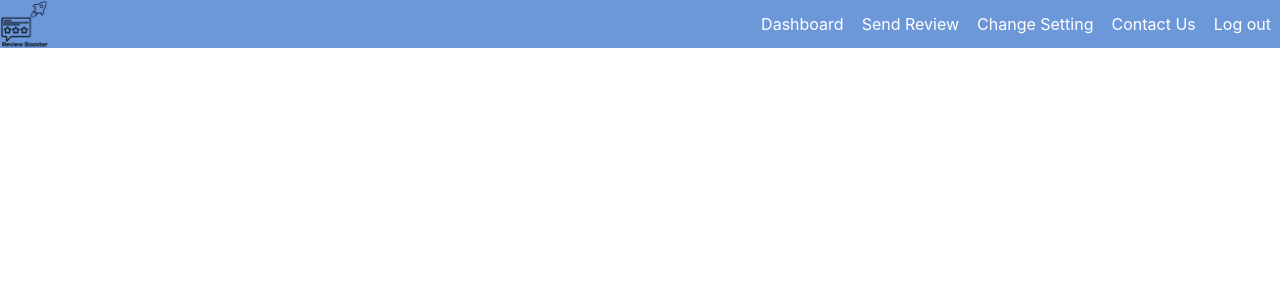
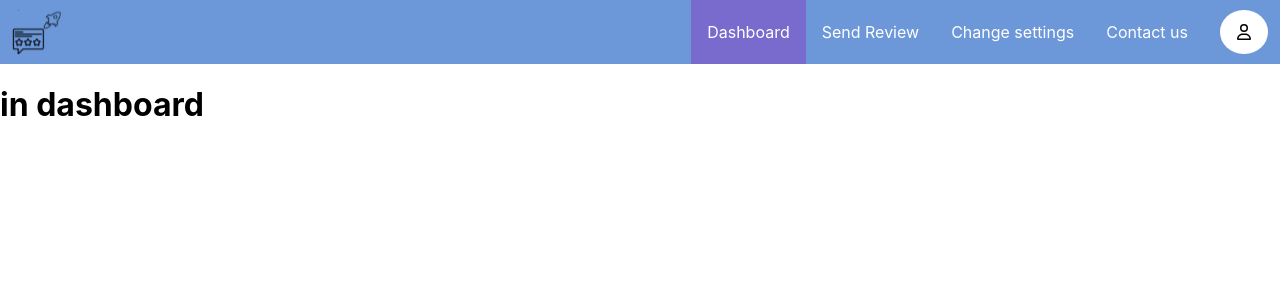
Before and after one commit to ayush9090/review-booster-frontend, a React (Create React App) app: page /home in a window 1280 px wide. Shown: the top 300 px of the page. Built offline with nearby package versions, Linux system fonts and the light colour scheme; no server answers; sample sign-in values are in the browser's storage.

Commit message:
upto date for merge

```diff
--- a/src/components/Navbar/Navbarstyle.tsx
+++ /dev/null
@@ -1,30 +0,0 @@
-import styled from "styled-components";
-
-export const Nav = styled.div`
-  background-color: #6c98da;
-  display: flex;
-  align-items: center;
-  height: 6vh;
-`;
-
-export const Ul = styled.div`
-  display: flex;
-  align-items: center;
-  width: 90%;
-  height: 100%;
-  justify-content: flex-end;
-  margin-left: auto;
-`;
-export const Img = styled.div`
-  height: 100%;
-  width: 10%;
-`;
-export const Li = styled.div`
-  list-style: none;
-  display: flex;
-  height: 100%;
-  align-items: center;
-  padding-left: 9px;
-  padding-right: 9px;
-  color: white;
-`;
--- a/src/components/navbar/Navbar.tsx
+++ b/src/components/navbar/Navbar.tsx
@@ -1,150 +1,82 @@
-import React, { useContext, useEffect, useState } from "react";
-import { Nav, Ul, Img, Li } from "./Navbarstyle";
-import Logo from "../assets/logos/Logo.png";
-import { AuthContext } from "../../context/AuthWrapper";
-import { onAuthStateChanged } from "firebase/auth";
-import { auth } from "../../config/Firebase";
+import React, { useState } from "react";
 import { useNavigate } from "react-router-dom";
-import Dashboard from "../Dashboard/Dashboard";
+import ChangeSettings from "../../features/ChangeSettings/ChangeSettings";
+import ContactUs from "../../features/ContactUs/ContactUs";
+import Dashboard from "../../features/Dashboard/Dashboard";
+import SendReview from "../../features/SendReview/SendReview";
+import ProfileIcon from "../assets/logos/ProfileIcon";
+import ReviewBoosterIcon from "../assets/logos/ReviewBoosterIcon";
+import {
+  NavContainer,
+  TabsOptionsContainer,
+  Option,
+  Tabs,
+  Profile,
+  ProfileIconBg,
+} from "./NavbarStyles";
 
-const Navbar = () => {
-  const [activeLink, setActiveLink] = React.useState<string>("/dashboard");
-  const [shownavOption, setShownavOption] = React.useState("Dashboard");
-  const { logout, user } = useContext(AuthContext);
+const Navbar: React.FC = () => {
   let navigate = useNavigate();
 
-  const [tabs, setTabs] = useState([
+  const NavOptions = [
     {
-      key: "dashboard",
+      key: "Dashboard",
+      value: "Dashboard",
       isSelected: true,
     },
     {
-      key: "review",
+      key: "Send Review",
+      value: "Send Review",
       isSelected: false,
     },
     {
-      key: "setting",
+      key: "Change settings",
+      value: "Change settings",
       isSelected: false,
     },
     {
-      key: "contactus",
+      key: "Contact us",
+      value: "Contact us",
       isSelected: false,
     },
-    {
-      key: "logout",
-      isSelected: false,
-    },
-  ]);
-  useEffect(() => {
-    onAuthStateChanged(auth, (user) => {
-      if (user) {
-        console.log("user", user);
-      } else {
-        navigate("/login");
-      }
-    });
-  }, [user]);
+  ];
 
-  const onClickLogout = async () => {
-    setShownavOption("logout");
+  const [currentSelected, setCurrentSelected] = useState("Dashboard");
 
-    const res = await logout();
-    const updatedTabs = tabs.map((tab) => ({
-      ...tab,
-      isSelected: tab.key === "logout",
-    }));
-    setTabs(updatedTabs);
-  };
-
-  const onClickDashboard = () => {
-    setShownavOption("dashboard");
-    const updatedTabs = tabs.map((tab) => ({
-      ...tab,
-      isSelected: tab.key === "dashboard",
-    }));
-    setTabs(updatedTabs);
-  };
-
-  const onClickReview = () => {
-    setShownavOption("review");
-    const updatedTabs = tabs.map((tab) => ({
-      ...tab,
-      isSelected: tab.key === "review",
-    }));
-    setTabs(updatedTabs);
-  };
-
-  const onClickSetting = () => {
-    setShownavOption("setting");
-    const updatedTabs = tabs.map((tab) => ({
-      ...tab,
-      isSelected: tab.key === "setting",
-    }));
-    setTabs(updatedTabs);
-  };
-
-  const onClickContact = () => {
-    setShownavOption("contactus");
-    const updatedTabs = tabs.map((tab) => ({
-      ...tab,
-      isSelected: tab.key === "contactus",
-    }));
-    setTabs(updatedTabs);
+  const onClickOption = (key: string) => {
+    setCurrentSelected(key);
   };
 
   return (
     <>
-      <Nav>
-        <Img>
-          <img
-            src={Logo}
-            alt="Logo"
-            style={{ height: "100%", marginRight: "50px" }}
-          />
-        </Img>
-        <Ul>
-          <Li
-            onClick={onClickDashboard}
-            style={{
-              backgroundColor: shownavOption === "dashboard" ? "#796BCD" : "",
-            }}
-          >
-            Dashboard
-          </Li>
-          <Li
-            onClick={onClickReview}
-            style={{
-              backgroundColor: shownavOption === "review" ? "#796BCD" : "",
-            }}
-          >
-            Send Review
-          </Li>
-          <Li
-            onClick={onClickSetting}
-            style={{
-              backgroundColor: shownavOption === "setting" ? "#796BCD" : "",
-            }}
-          >
-            Change Setting
-          </Li>
-          <Li
-            onClick={onClickContact}
-            style={{
-              backgroundColor: shownavOption === "contactus" ? "#796BCD" : "",
-            }}
-          >
-            Contact Us
-          </Li>
-          <Li
-            style={{
-              backgroundColor: shownavOption === "logout" ? "#796BCD" : "",
-            }}
-            onClick={onClickLogout}
-          >
-            Log out
-          </Li>
-        </Ul>
-      </Nav>
+      <NavContainer>
+        <ReviewBoosterIcon height={"125"} width={"74"} />
+        <TabsOptionsContainer>
+          <Tabs>
+            {NavOptions.map((option) => {
+              return (
+                <Option
+                  style={{ color: "#ffffff" }}
+                  currentSelectd={currentSelected === option.key}
+                  onClick={() => onClickOption(option.key)}
+                >
+                  {option.value}
+                </Option>
+              );
+            })}
+          </Tabs>
+          <Profile onClick={() => navigate("/profile")}>
+            <ProfileIconBg>
+              <ProfileIcon />
+            </ProfileIconBg>
+          </Profile>
+        </TabsOptionsContainer>
+      </NavContainer>
+      <ProfileIconBg />
+      {currentSelected === "Dashboard" && <Dashboard />}
+      {currentSelected === "Send Review" && <SendReview />}
+      {currentSelected === "Change settings" && <ChangeSettings />}
+      {currentSelected === "Contact us" && <ContactUs />}
     </>
   );
 };
--- a/src/features/Home/Components/Home.tsx
+++ b/src/features/Home/Components/Home.tsx
@@ -4,8 +4,6 @@ import { useNavigate } from "react-router-dom";
 import { onAuthStateChanged } from "firebase/auth";
 import { auth } from "../../../config/Firebase";
 import Navbar from "../../../components/navbar/Navbar";
-import Dashboard from "../../../components/Dashboard/Dashboard";
-import Sendreview from "../../../components/Sendreview/Sendreview";
 
 const Home: React.FC = () => {
   const { logout, user } = useContext(AuthContext);
--- a/src/features/SendReview/SendReview.tsx
+++ b/src/features/SendReview/SendReview.tsx
@@ -1,10 +1,53 @@
-import React, { useState } from "react";
+import React, { FormEvent, useContext, useEffect, useState } from "react";
+import logo from "../assets/logos/Logo.png";
+import { AuthContext } from "../../context/AuthWrapper";
+import { useNavigate } from "react-router-dom";
+import { useMediaQuery } from "react-responsive";
+import {
+  AddGuest,
+  Container,
+  Textspan,
+  FlexboxColumn,
+  Items,
+  StyledIcon,
+  Input,
+  SendreviewButton,
+  DropdownOption,
+  DropdownSelect,
+} from "./SendReviewStyles";
+import { faUserPlus, faFileExcel } from "@fortawesome/free-solid-svg-icons";
+const SendReview: React.FC<{}> = () => {
+  const isSmallScreen = useMediaQuery({
+    query: " (max-width: 721px)",
+  });
+  console.log(isSmallScreen);
+  return (
+    <Container>
+      <Items smallscreen={isSmallScreen}>
+        <DropdownSelect id="cars">
+          <DropdownOption value="volvo">Motel Highlant Inn</DropdownOption>
+          <DropdownOption value="saab">Holiday Inn</DropdownOption>
+        </DropdownSelect>
+        <FlexboxColumn>
+          <AddGuest>
+            <StyledIcon icon={faUserPlus} />
+            <Textspan>ADD GUEST</Textspan>
+          </AddGuest>
+          <AddGuest>
+            <StyledIcon icon={faFileExcel} />
+            <Textspan>BULK IMPORT</Textspan>
+          </AddGuest>
+        </FlexboxColumn>
+        <Input type="text" placeholder="Enter full name"></Input>
+        <Input type="email" placeholder="Enter your email"></Input>
+        <Textspan style={{ color: "black", marginBottom: "1rem" }}>
+          AND/OR
+        </Textspan>
+        <Input type="number" placeholder="Enter your mobile number"></Input>
 
-const SendReview: React.FC = () => {
-  return (
-    <>
-      <h1>In Send Review</h1>
-    </>
+        <SendreviewButton>Send Review</SendreviewButton>
+      </Items>
+    </Container>
   );
 };
 
--- a/src/features/SendReview/SendReviewStyles.tsx
+++ b/src/features/SendReview/SendReviewStyles.tsx
@@ -1,9 +1,79 @@
 import styled from "styled-components";
-
+import { FontAwesomeIcon } from "@fortawesome/react-fontawesome";
 export const Container = styled.div`
   display: flex;
   flex-direction: column;
   justify-content: space-evenly;
   align-items: center;
-  min-height: 100vh;
+  min-height: 94vh;
+  width: 100vw;
 `;
+export const Items = styled.div<{ smallscreen: boolean }>`
+  text-align: center;
+  justify-content: center;
+  display: flex;
+  flex-direction: column;
+  align-items: center;
+  width: ${(props) => (props.smallscreen ? "75%" : "25%")};
+  > * {
+    margin: 10px 0;
+  }
+`;
+export const Input = styled.input`
+  width: 93%;
+  padding: 0.75rem;
+  margin-bottom: 1rem;
+  border: 1px solid #ccc;
+  border-radius: 4px;
+  background-color: #d9d9d9;
+`;
+export const SendreviewButton = styled.button`
+  width: 50%;
+  padding: 0.75rem;
+  margin-bottom: 1rem;
+  border-radius: 4px;
+  background-color: #78b2e7;
+  color: #fff;
+  border: none;
+  height: 40px;
+`;
+export const FlexboxColumn = styled.div`
+  display: flex;
+  width: 107%;
+  flex-direction: row;
+  justify-content: space-evenly;
+`;
+export const AddGuest = styled.div`
+  background-color: #78b2e7;
+  height: 40px;
+  width: 50%;
+  display: flex;
+  justify-content: center;
+  align-items: center;
+  margin: 10px;
+  border-radius: 4px;
+`;
+export const StyledIcon = styled(FontAwesomeIcon)`
+  color: #fcfcfd;
+  font-size: 24px;
+`;
+export const Textspan = styled.span`
+  color: #fcfcfd;
+  margin-left: 3px;
+`;
+export const DropdownSelect = styled.select`
+  /* Your custom styles here */
+  background-color: #78b2e7;
+  padding: 8px;
+  width: 100%;
+  border: 1px solid #ccc;
+  border-radius: 4px;
+  font-size: 16px;
+  color: #fcfcfd;
+`;
+
+export const DropdownOption = styled.option`
+  font-size: 16px;
+  background-color: #78b2e7;
+  color: #fcfcfd;
+`;
```
Also changed, not shown: src/components/Sendreview/Sendreview.tsx (deleted, +0 -54 lines), src/components/Sendreview/Sendreviewstyle.tsx (deleted, +0 -79 lines).
